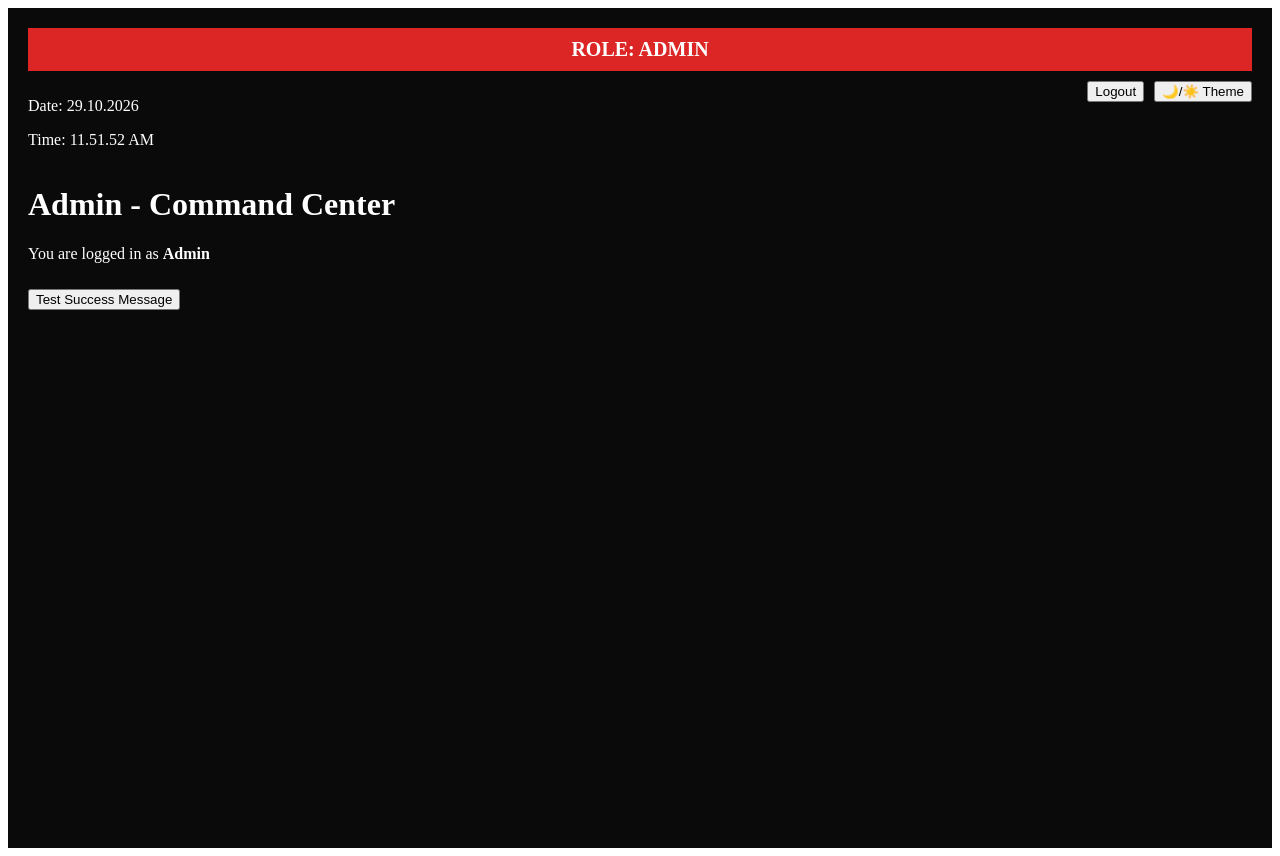
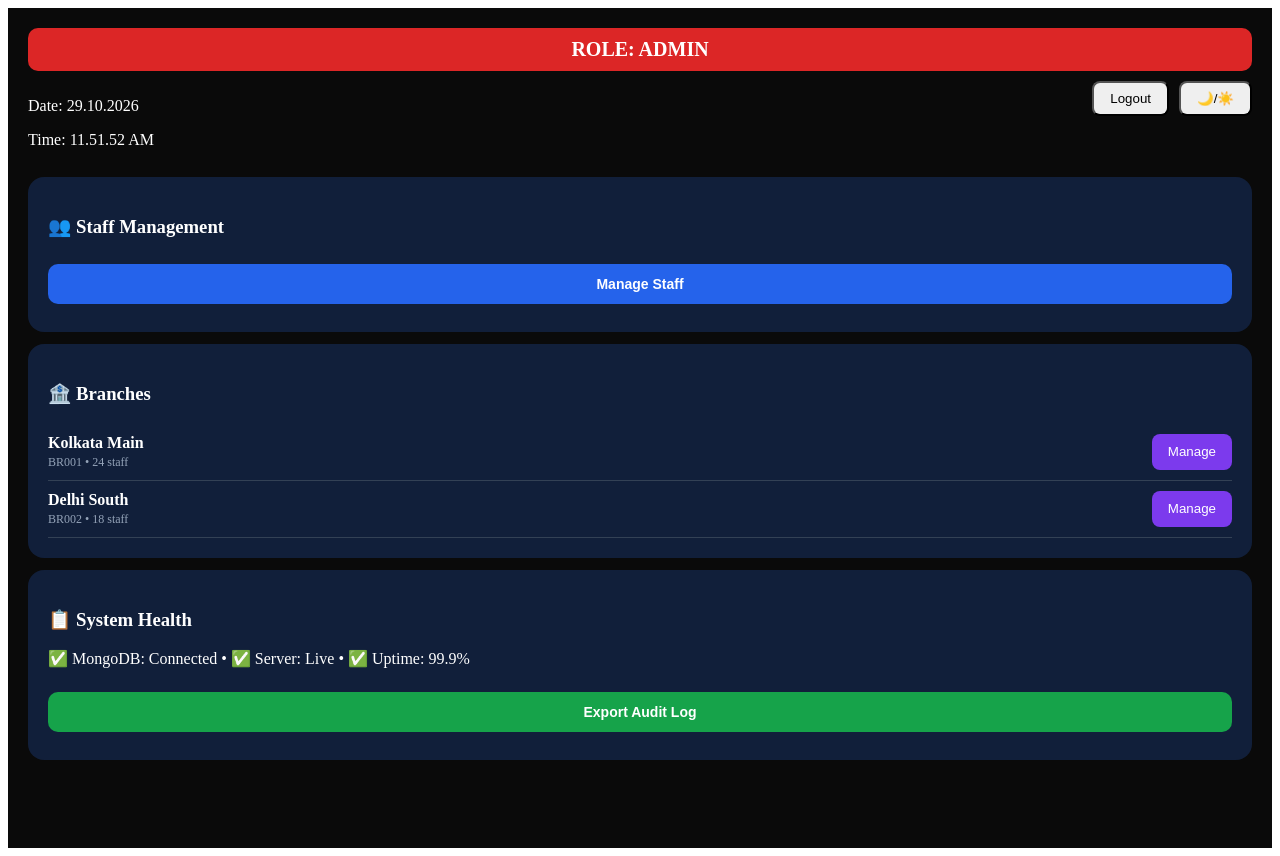
Before and after one commit to matiur25580/Enterprise-AI-Powered-Digital-Banking-Fraud-Detection-DevOps-Command-Center, a React (Vite) app in the folder client/: page /admin in a window 1280 px wide. Built offline with nearby package versions, Linux system fonts and the light colour scheme.

Commit message:
feat: admin dashboard full

```diff
--- a/client/src/pages/Admin.tsx
+++ b/client/src/pages/Admin.tsx
@@ -5,22 +5,42 @@ export default function Admin() {
   const [theme, setTheme] = useState('dark');
   const [dt, setDt] = useState(getDateTime());
   const [msg, setMsg] = useState('');
+  const dark = theme==='dark';
+  const s={width:'100%',padding:'12px',margin:'8px 0',borderRadius:'10px',fontSize:'14px',boxSizing:'border-box' as const,
+    background:dark?'#1e293b':'#ffffff',color:dark?'#ffffff':'#000000',border:dark?'1px solid #475569':'1px solid #cbd5e1'};
+  const card={background:dark?'#111f3a':'#fff',padding:'20px',borderRadius:'16px',margin:'12px 0'};
   useEffect(()=>{ const t=setInterval(()=>setDt(getDateTime()),1000); return ()=>clearInterval(t); },[]);
-  const doAction = (t:string)=>{ setMsg(t+' successful'); };
+  const branches=[
+    {id:'BR001',name:'Kolkata Main',staff:24},
+    {id:'BR002',name:'Delhi South',staff:18},
+  ];
   return (
-    <div style={{ background: theme==='dark'?'#0a0a0a':'#fff', color: theme==='dark'?'#fff':'#000', minHeight:'100vh', padding:'20px' }}>
+    <div style={{ background: dark?'#0a0a0a':'#f1f5f9', color: dark?'#fff':'#000', minHeight:'100vh', padding:'20px' }}>
       <SuccessToast msg={msg} onClose={()=>setMsg('')} />
-      <div style={{ background:'#dc2626', color:'#fff', padding:'10px', textAlign:'center', fontWeight:'bold', fontSize:'20px' }}>ROLE: ADMIN</div>
-      <div style={{ display:'flex', justifyContent:'space-between', marginTop:'10px' }}>
+      <div style={{ background:'#dc2626', color:'#fff', padding:'10px', textAlign:'center', fontWeight:'bold', fontSize:'20px', borderRadius:'10px' }}>ROLE: ADMIN</div>
+      <div style={{ display:'flex', justifyContent:'space-between', marginTop:'10px', flexWrap:'wrap' }}>
         <div><p>Date: {dt.dateStr}</p><p>Time: {dt.timeStr}</p></div>
         <div>
-          <button onClick={()=>{localStorage.removeItem('token'); window.location.href='/login';}} style={{marginRight:'10px'}}>Logout</button>
-          <button onClick={()=>setTheme(theme==='dark'?'light':'dark')}>🌙/☀️ Theme</button>
+          <button onClick={()=>{localStorage.removeItem('token'); window.location.href='/login';}} style={{marginRight:'10px',padding:'8px 16px',borderRadius:'8px'}}>Logout</button>
+          <button onClick={()=>setTheme(dark?'light':'dark')} style={{padding:'8px 16px',borderRadius:'8px'}}>🌙/☀️</button>
         </div>
       </div>
-      <h1>Admin - Command Center</h1>
-      <p>You are logged in as <b>Admin</b></p>
-      <button onClick={()=>doAction('Action')} style={{marginTop:'10px'}}>Test Success Message</button>
+      <div style={card}>
+        <h3>👥 Staff Management</h3>
+        <button onClick={()=>window.location.href='/staff'} style={{...s,background:'#2563eb',color:'#fff',border:'none',fontWeight:'bold'}}>Manage Staff</button>
+      </div>
+      <div style={card}>
+        <h3>🏦 Branches</h3>
+        {branches.map(b=><div key={b.id} style={{display:'flex',justifyContent:'space-between',padding:'10px 0',borderBottom:'1px solid #334155'}}>
+          <div><b>{b.name}</b><br/><span style={{fontSize:'12px',color:'#94a3b8'}}>{b.id} • {b.staff} staff</span></div>
+          <button onClick={()=>setMsg('Branch '+b.name+' updated')} style={{padding:'8px 16px',borderRadius:'8px',border:'none',background:'#7c3aed',color:'#fff'}}>Manage</button>
+        </div>)}
+      </div>
+      <div style={card}>
+        <h3>📋 System Health</h3>
+        <p>✅ MongoDB: Connected • ✅ Server: Live • ✅ Uptime: 99.9%</p>
+        <button onClick={()=>setMsg('Audit log exported successfully')} style={{...s,background:'#16a34a',color:'#fff',border:'none',fontWeight:'bold'}}>Export Audit Log</button>
+      </div>
     </div>
   );
 }
```
